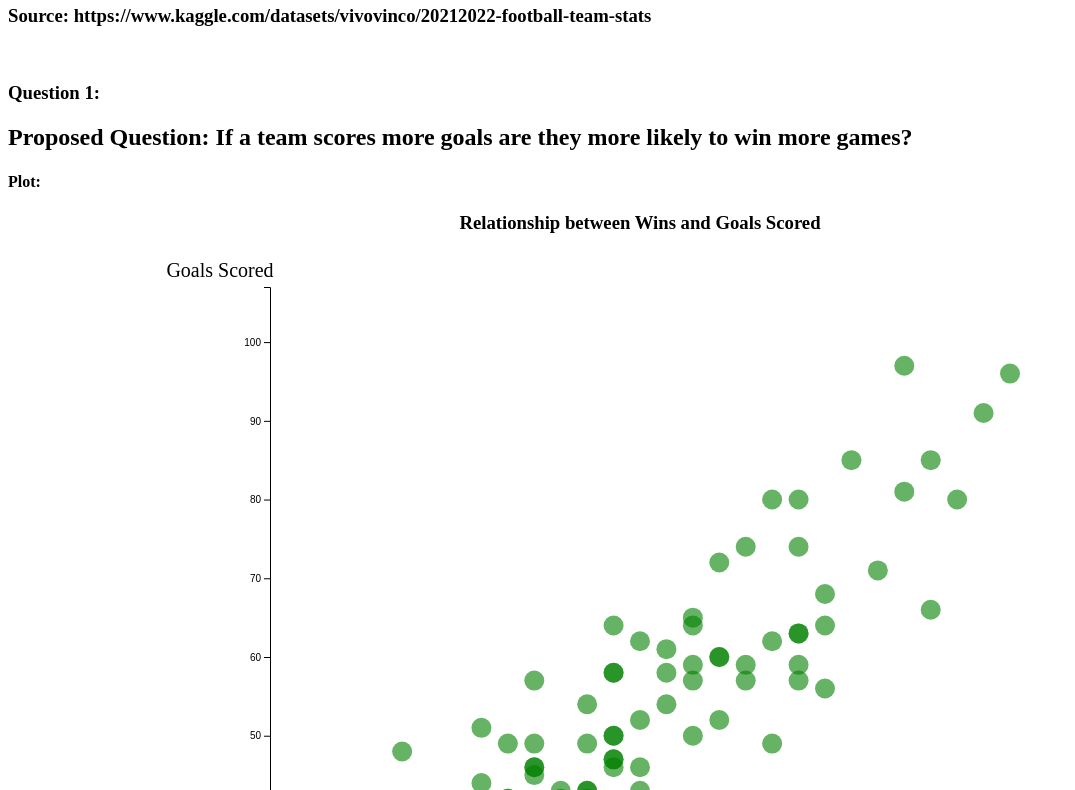
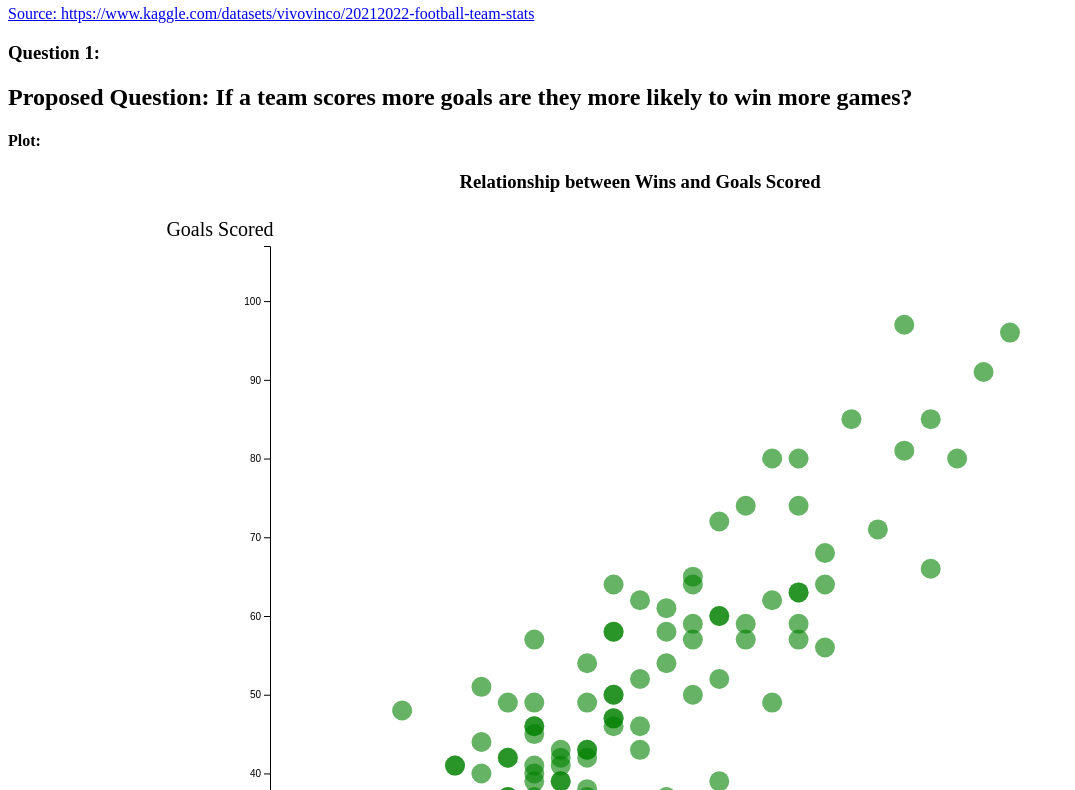
Before and after one commit to Amandoj/Premier-League-Analysis-2021-2022, a plain HTML site: page index.html in a window 1280 px wide. Shown: the part 50-840 px from the top of the page, without its empty margins (0-1075 px from the left). Drawn offline with nearby package versions, Linux system fonts and the light colour scheme; no server answers.

Commit message:
Update index.html

```diff
--- a/index.html
+++ b/index.html
@@ -12,7 +12,7 @@
 
 <div>
 <h2 class="section">Premier League Analysis 2021-2022</h2>
-<h3>Source: https://www.kaggle.com/datasets/vivovinco/20212022-football-team-stats</h3>
+<a href="https://www.kaggle.com/datasets/vivovinco/20212022-football-team-stats">Source: https://www.kaggle.com/datasets/vivovinco/20212022-football-team-stats</a>
 
 <br>
 <div>
```
